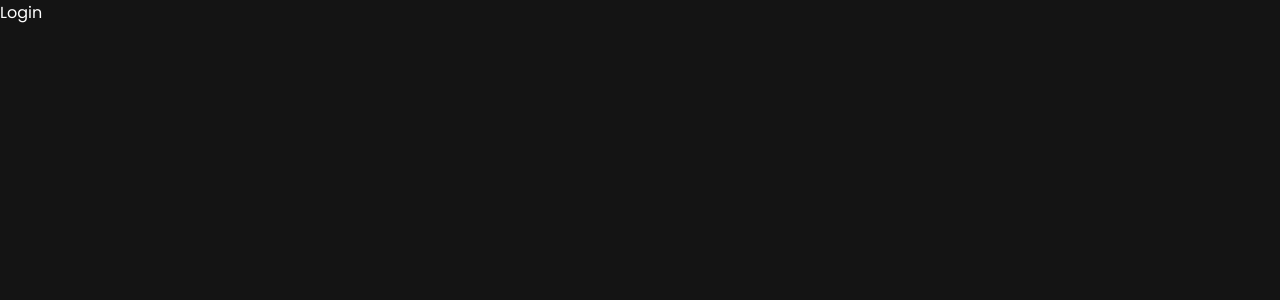
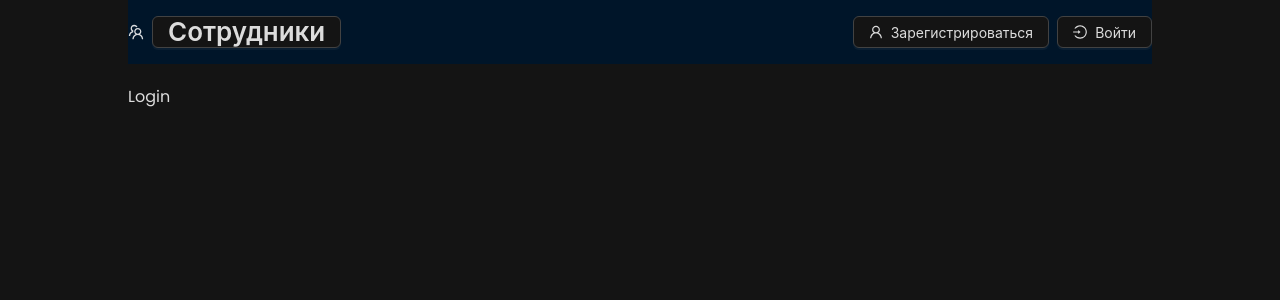
Before and after one commit to RomanSaev/react-employees, a React (Vite) app in the folder client/: page /login in a window 1280 px wide. Shown: the top 300 px of the page. Built offline with nearby package versions, Linux system fonts and the light colour scheme.

Commit message:
Созданы базовые компоненты лэйаут, хедер, кнопка. Применены компоненты ui фреймворка ant design.

```diff
--- a/client/package.json
+++ b/client/package.json
@@ -15,8 +15,9 @@
     "type-check": "tsc --noEmit"
   },
   "dependencies": {
+    "@ant-design/icons": "^6.0.0",
     "@reduxjs/toolkit": "^2.0.1",
-    "antd": "^5.24.4",
+    "antd": "~5.24.4",
     "react": "^18.2.0",
     "react-dom": "^18.2.0",
     "react-redux": "^9.1.0",
--- /dev/null
+++ b/client/src/components/custom-button/index.tsx
@@ -0,0 +1,39 @@
+import { Button, Form } from "antd"
+
+type Props = {
+    children : React.ReactNode;
+    htmltype?: "button" | "submit" | "reset" | undefined;
+    type?: "link" | "text" | "default" | "primary" | "dashed" | undefined;
+    danger?: boolean;
+    loading?: boolean;
+    shape?: "default" | "circle" | "round" | undefined;
+    icon?: React.ReactNode;
+    onClick?: () => void;
+}
+
+export const CustomButton = ({
+    children,
+    htmltype = 'button',
+    type,
+    danger,
+    loading,
+    shape,
+    icon,
+    onClick
+} : Props) => {
+  return (
+    <Form.Item noStyle>
+        <Button
+            htmlType={htmltype}
+            type={type}
+            danger={danger}
+            loading={loading}
+            shape={shape}
+            icon={icon}
+            onClick={onClick}
+        >
+            {children}
+        </Button>
+    </Form.Item>
+  )
+}
--- /dev/null
+++ b/client/src/components/header/index.module.css
@@ -0,0 +1,12 @@
+.header {
+    padding: 20px 0;
+    display: flex;
+    align-items: center;
+    margin-bottom: 20px;
+    justify-content: space-between;
+  }
+
+  .teamIcon {
+    font-size: 26px;
+    margin-right: 12px;
+  }
--- /dev/null
+++ b/client/src/components/header/index.tsx
@@ -0,0 +1,29 @@
+import { Button, Layout, Space, Typography } from 'antd'
+import { Link } from 'react-router-dom'
+import { LoginOutlined, TeamOutlined, UserOutlined } from '@ant-design/icons'
+import { CustomButton } from '../custom-button'
+import { Paths } from '../../paths'
+import styles from './index.module.css'
+
+export const Header = () => {
+  return (
+    <Layout.Header className={styles.header}>
+        <Space style={{ lineHeight: 'initial'}}>
+            <TeamOutlined className={styles.teamicon} />
+            <Link to={Paths.home}>
+                <CustomButton type="default">
+                    <Typography.Title level={1} style={{marginBottom: 0, fontSize: '26px'}}>Сотрудники</Typography.Title>
+                </CustomButton>
+            </Link>
+        </Space>
+        <Space style={{ lineHeight: 'initial'}}>
+        <Link to={Paths.register}>
+          <CustomButton type="default" icon={<UserOutlined/>}>Зарегистрироваться</CustomButton>
+        </Link>
+        <Link to={Paths.login}>
+          <CustomButton type="default" icon={<LoginOutlined/>}>Войти</CustomButton>
+        </Link>
+        </Space>
+    </Layout.Header>
+  )
+}
--- /dev/null
+++ b/client/src/components/layout/index.module.css
@@ -0,0 +1,5 @@
+.main {
+    width: 80%;
+    height: 100%;
+    margin-inline: auto;
+}
--- /dev/null
+++ b/client/src/components/layout/index.tsx
@@ -0,0 +1,20 @@
+import { Header } from '../header'
+import styles from './index.module.css'
+import { Layout as AntLayout } from 'antd'
+
+type Props = {
+    children: React.ReactNode
+}
+
+// export const Layout: React.FC<Props> = ({ children }) => { // other way for typification functional component
+// export const Layout = ({ children }:React.PropsWithChildren) => { // other way for typification functional component
+export const Layout= ({ children }: Props) => {
+  return (
+    <div className={ styles.main }>
+        <Header/>
+        <AntLayout.Content style={{ height: '100%'}}>
+            { children }
+        </AntLayout.Content>
+    </div>
+  )
+}
--- a/client/src/index.css
+++ b/client/src/index.css
@@ -5,6 +5,11 @@
   padding: 0;
   box-sizing: border-box;
 }
+
+html, body, body > div {
+  height: 100%; /* fix for ant design ? */
+}
+
 body {
   font-family: 'Poppins', sans-serif;
   background-color: #141414;
--- a/client/src/main.tsx
+++ b/client/src/main.tsx
@@ -2,6 +2,7 @@
 import { createRoot } from "react-dom/client"
 import { Provider } from "react-redux"
 import { RouterProvider, createBrowserRouter } from "react-router-dom"
+import { ConfigProvider, theme } from "antd"
 import { store } from "./app/store"
 import { Paths } from "./paths"
 import { Login } from "./pages/login"
@@ -31,7 +32,11 @@
   root.render(
     <React.StrictMode>
       <Provider store={store}>
-        <RouterProvider router={router}/>
+        <ConfigProvider theme={{
+          algorithm: theme.darkAlgorithm
+        }}>
+          <RouterProvider router={router}/>
+        </ConfigProvider>
       </Provider>
     </React.StrictMode>,
   )
--- a/client/src/pages/login/index.tsx
+++ b/client/src/pages/login/index.tsx
@@ -1,7 +1,10 @@
 import React from 'react'
+import { Layout } from '../../components/layout'
 
 export const Login = () => {
   return (
-    <div>Login</div>
+    <Layout>
+      <div>Login</div>
+    </Layout>
   )
 }
```
Also changed, not shown: 1 other file (tests, documents, lock files or other folders).
